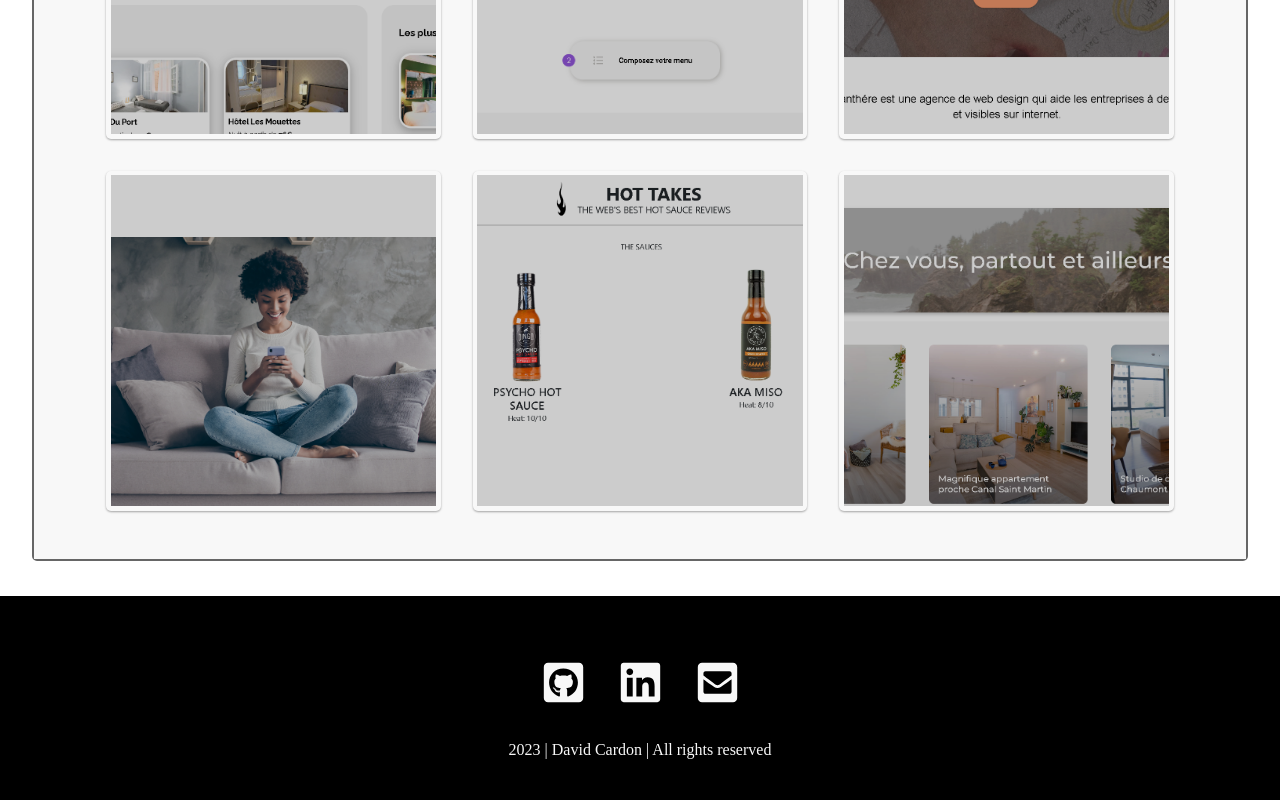
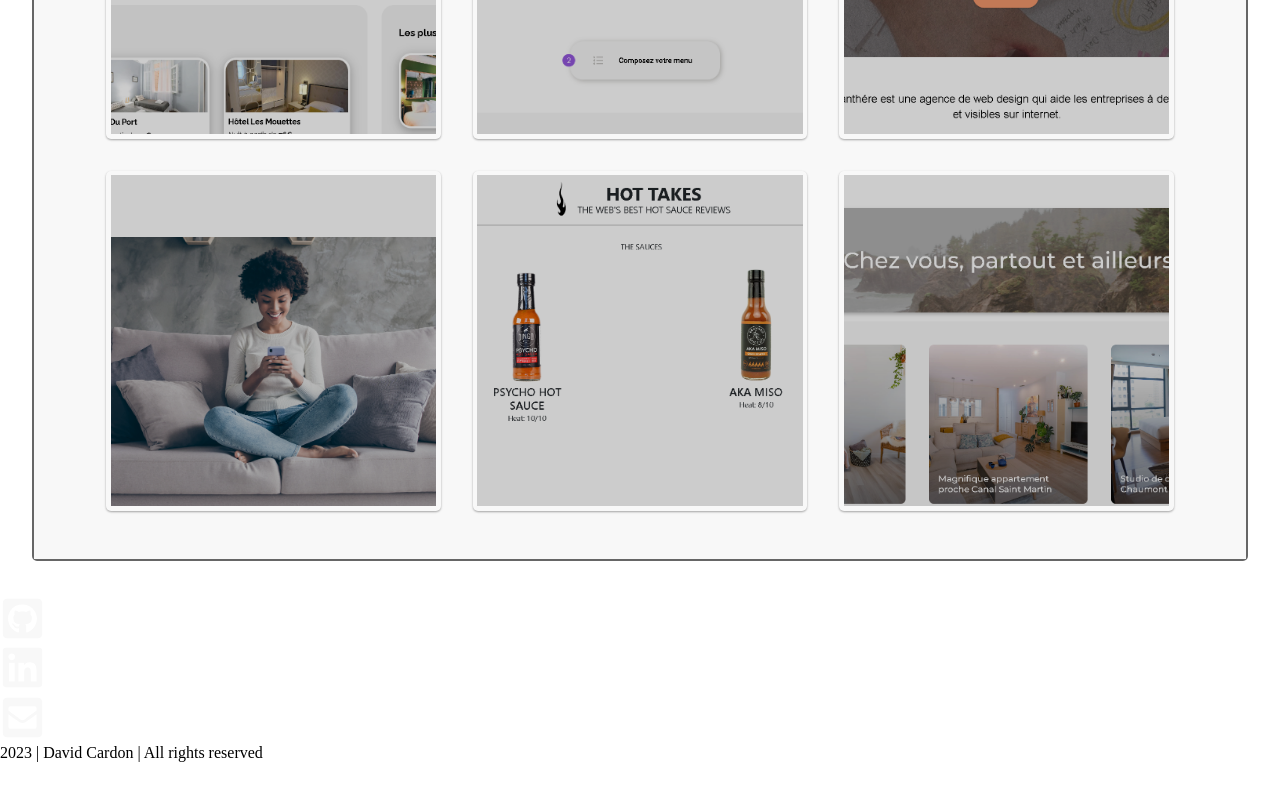
Before and after one commit to davidotch/portfolio, a React (Create React App) app: page / in a window 1280 px wide. Shown: the part 3481-4281 px from the top of the page. After the commit the page ends 4243 px from the top, so only its background shows below. Built offline with nearby package versions, Linux system fonts and the light colour scheme; a web font is replaced by a local one.

Commit message:
delete files

```diff
--- a/src/sass/components/_footer.scss
+++ /dev/null
@@ -1,37 +0,0 @@
-.footer {
-    width: 100%;
-    background-color: #000;
-    color: #eee;
-    padding: 3rem 1rem;
-    &_container {
-        max-width: 1240px;
-        margin: auto;
-        text-align: center;
-    }
-    &_container ul {
-        display: flex;
-        justify-content: center;
-    }
-    &_container li {
-        padding: 1rem;
-    }
-    &_container li a {
-        color: #f8f8f8;
-        transition: 0.4s ease-out;
-        &:hover {
-            padding-bottom: 12px;
-            border-bottom: 3px solid $color-secondary;
-        }
-    }
-    &_bottom {
-        text-align: center;
-        padding-top: 1rem;
-        color: #f8f8f8;
-    }
-}
-
-@media screen and (max-width:768px) {
-    .footer_container ul {
-        flex-direction: column;
-    }
-}
--- a/src/sass/main.scss
+++ b/src/sass/main.scss
@@ -1,6 +1,6 @@
 @import './utils/mixins';
 @import './utils/variables';
 
-@import './components/footer';
+// @import './components/footer';
 
 @import './components/pageNotFound';
```
